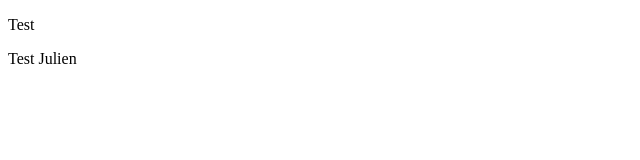
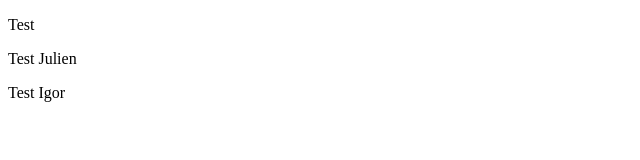
Before and after one commit to Niakerr/mouniatest, a plain HTML site: page index.html in a window 1280 px wide. Shown: the full height of the page, 0-640 px from the left. Drawn offline with Linux system fonts and the light colour scheme.

Commit message:
modification

```diff
--- a/index.html
+++ b/index.html
@@ -8,5 +8,6 @@
   <body>
     <p>Test</p>
     <p>Test Julien</p>
+    <p>Test Igor</p>
   </body>
 </html>
```
